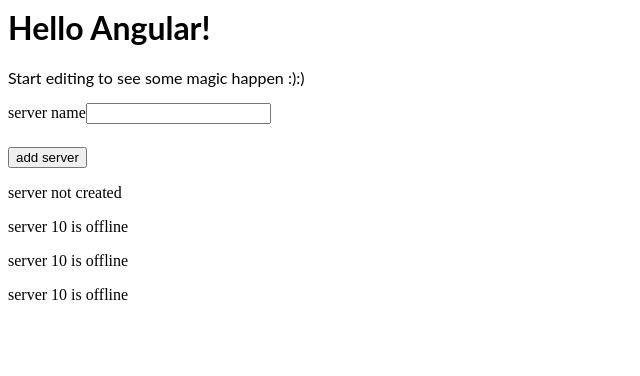
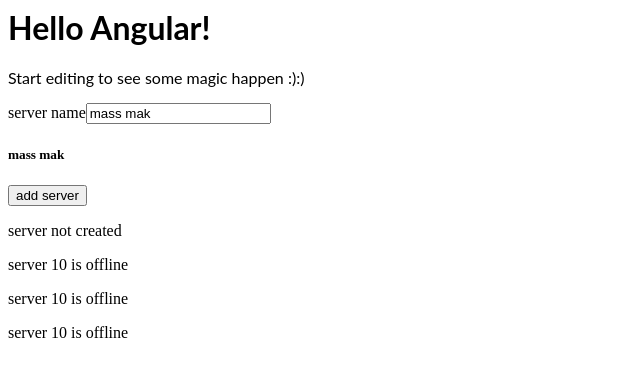
Before and after one commit to arjunraj15/angular-AR1, an Angular app: page / in a window 1280 px wide. Shown: the top 376 px of the page, without its empty margins (0-640 px from the left). Built offline with nearby package versions, Linux system fonts and the light colour scheme.

Commit message:
1 file modified

```diff
--- a/src/app/servers/servers.component.ts
+++ b/src/app/servers/servers.component.ts
@@ -8,7 +8,7 @@
 OnInit {
   btn1status;
   servercreationstatus="server not created" ;
-  servername = '';
+  servername = 'mass mak';
   constructor()
   {
 setTimeout((  ) =>{
```
